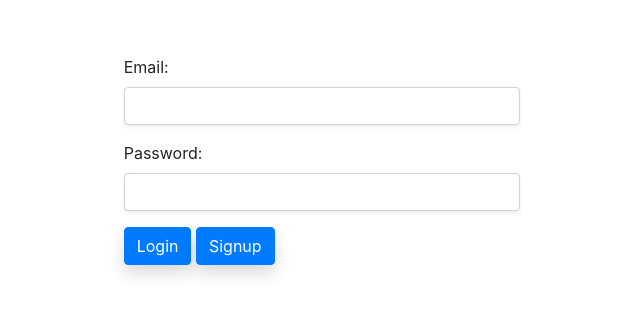
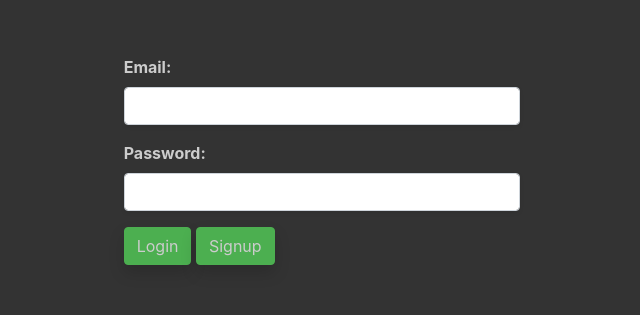
Before and after one commit to Tintin2310/HEREvolution-Codefest-BITS-Pilani, a plain HTML site: page Authentication.html in a window 1280 px wide. Shown: the part 145-460 px from the top of the page, without its empty margins (318-958 px from the left). Drawn offline with nearby package versions, Linux system fonts and the light colour scheme.

```diff
--- a/Authentication.html
+++ b/Authentication.html
@@ -17,29 +17,19 @@
     <script src="https://cdnjs.cloudflare.com/ajax/libs/popper.js/1.14.7/umd/popper.min.js"></script>
     <script src="https://maxcdn.bootstrapcdn.com/bootstrap/4.3.1/js/bootstrap.min.js"></script>
 
+    <link rel="stylesheet" href="style/style.css">
 
-    <title>Login & Signup Firebase</title>
-    <style>
-        body {
-            margin: 0;
-            padding: 0;
-        }
-
-        .center {
-            width: 900px;
-            margin: 200px auto 0px auto;
-        }
-    </style>
+    <title>Login & Signup</title>
 </head>
 
-<body>
+<body class="auth-page">
     <div class="col-4 center">
         <div class="form-group">
-            <label for="email">Email:</label>
+            <label for="email"><b>Email:</b></label>
             <input type="text" class="form-control shadow-sm" id="txtEmail" name="email">
         </div>
         <div class="form-group">
-            <label for="pwd">Password:</label>
+            <label for="pwd"><b>Password:</b></label>
             <input type="password" class="form-control shadow-sm" id="txtPassword" name="password">
         </div>
 
--- a/style/style.css
+++ b/style/style.css
@@ -64,3 +64,29 @@ body {
 .logo {
   height: 50px;
 }
+
+.center {
+  width: 900px;
+  margin: 200px auto 0px auto;
+}
+
+.auth-page{
+  background-color: #333;
+  color: #ccc;
+}
+
+.btn{
+  background-color: #4caf50;
+  border-color: #4caf50;
+  color: #ccc;
+}
+
+.btn:hover{
+  background-color: #429b45;
+  border-color: #429b45;
+  color: #ccc;
+}
+
+.login-btn{
+  color: #ccc;
+}
```
Also changed, not shown: geocodeSearching.html (+1 -1 lines), index.html (+3 -0 lines), Resources/places_with_coordinates.csv (renamed from places_with_coordinates.csv).
